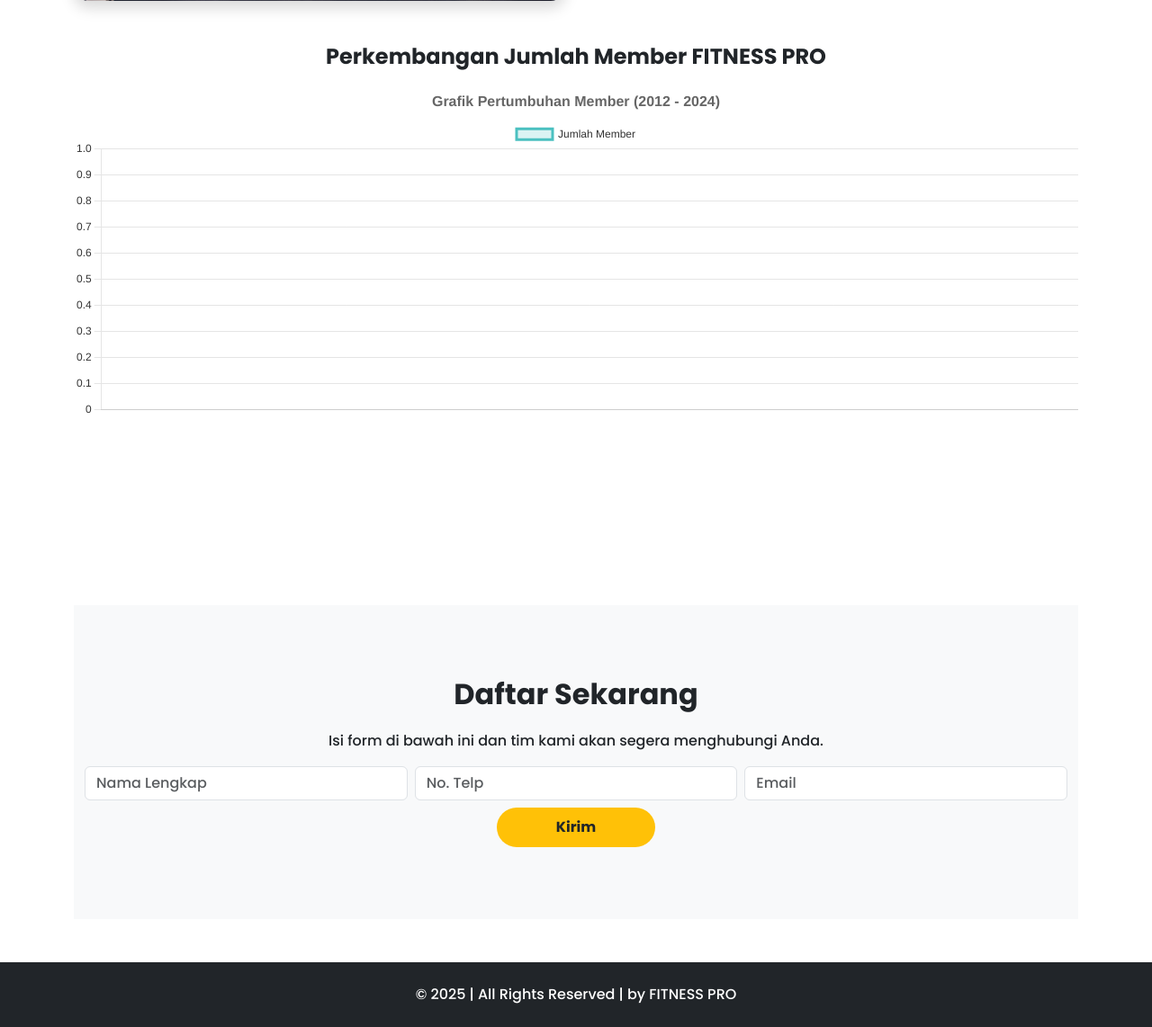
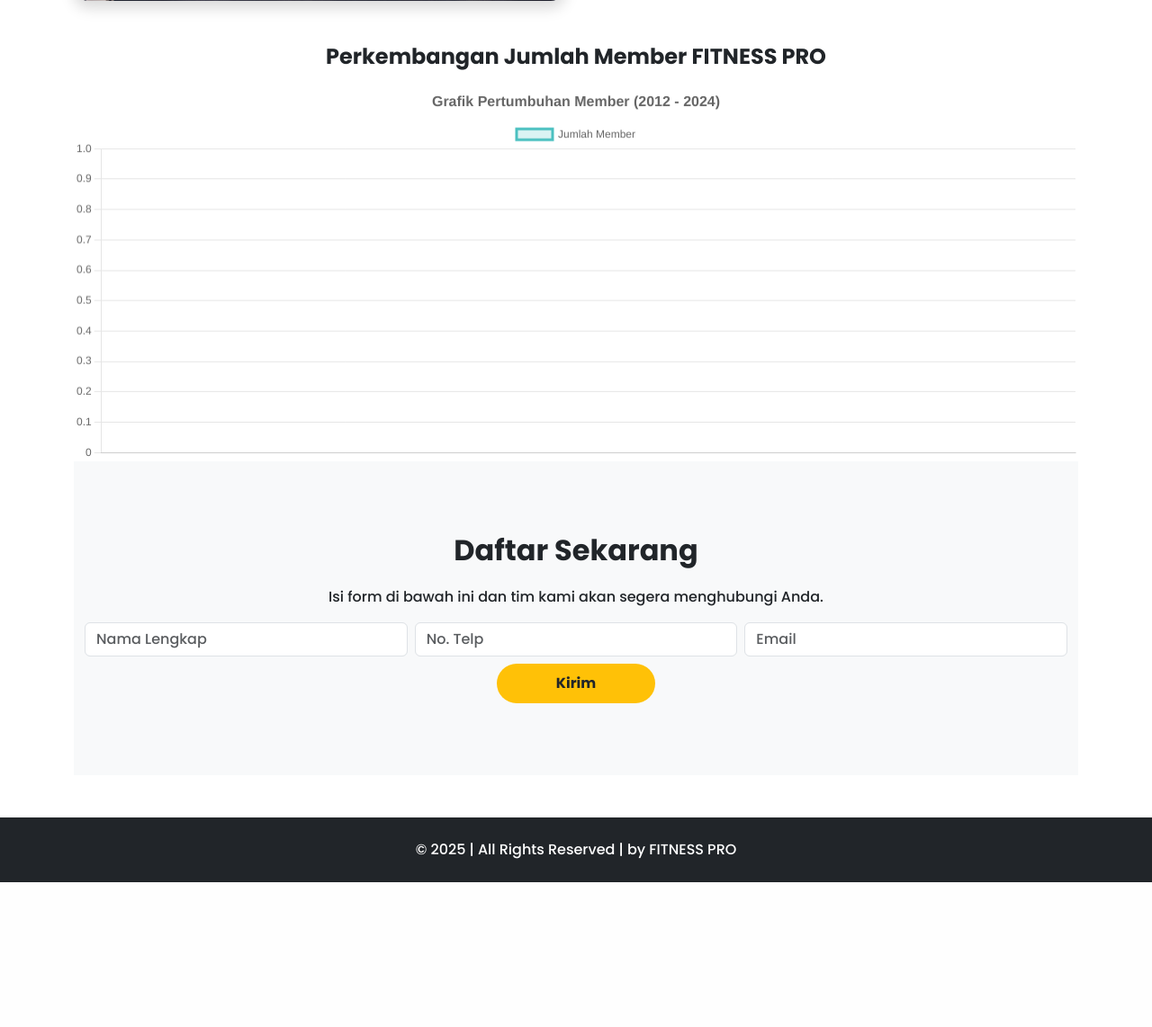
Before and after one commit to yogatamaRadik/BootStrap_CSSFrameWork_Revision, a PHP site: page / in a window 1280 px wide. Shown: the part 2984-4126 px from the top of the page at 90% size. After the commit the page ends 3965 px from the top, so only its background shows below. Run offline with PHP 8.4, Linux system fonts and the light colour scheme; data that the repository does not hold is empty; a map, chart or similar area stays blank.

Commit message:
Berhasil

```diff
--- a/index.php
+++ b/index.php
@@ -6,6 +6,7 @@
     <meta name="viewport" content="width=device-width, initial-scale=1" />
     <title>FitnessPro - GYM & Pusat Kebugaran</title>
 
+    <!-- Bootstrap & Fonts -->
     <link href="https://cdn.jsdelivr.net/npm/bootstrap@5.3.3/dist/css/bootstrap.min.css" rel="stylesheet"
         integrity="sha384-QWTKZyjpPEjISv5WaRU9OFeRpok6YctnYmDr5pNlyT2bRjXh0JMhjY6hW+ALEwIH" crossorigin="anonymous">
     <link href="https://fonts.googleapis.com/css2?family=Poppins:wght@500;600;700&display=swap" rel="stylesheet">
@@ -18,7 +19,6 @@
 
     <!-- MAIN CONTENT -->
     <main>
-
         <!-- HERO SECTION -->
         <?php include("hero_section.php"); ?>
 
@@ -34,65 +34,14 @@
         <!-- PENDAFTARAN SECTION -->
         <?php include("pendaftaran_section.php"); ?>
 
-        <!-- Section Tentang -->
+        <!-- ABOUT SECTION -->
         <?php include("about_section.php"); ?>
 
-        <!-- Chart Section -->
+        <!-- CHART SECTION -->
         <div class="mt-5 text-center">
             <h4 class="fw-bold mb-3">Perkembangan Jumlah Member FITNESS PRO</h4>
-            <canvas id="memberChart" height="100"></canvas>
+            <canvas id="memberChart" width="400" height="150"></canvas>
         </div>
-
-        <script src="https://cdn.jsdelivr.net/npm/chart.js"></script>
-
-        <canvas id="memberChart" width="400" height="200"></canvas>
-
-        <script>
-            fetch('get_member_data.php')
-                .then(response => response.json())
-                .then(chartData => {
-                    const ctx = document.getElementById('memberChart').getContext('2d');
-
-                    new Chart(ctx, {
-                        type: 'line',
-                        data: {
-                            labels: chartData.tahun,  // gunakan 'tahun' sesuai data dari PHP
-                            datasets: [{
-                                label: 'Jumlah Member',
-                                data: chartData.datamember, // gunakan 'datamember' sesuai data dari PHP
-                                borderColor: 'rgb(75, 192, 192)',
-                                backgroundColor: 'rgba(75, 192, 192, 0.2)',
-                                fill: true,
-                                tension: 0.3,
-                                pointRadius: 5
-                            }]
-                        },
-                        options: {
-                            plugins: {
-                                legend: {
-                                    display: true,
-                                    labels: { color: '#333' }
-                                },
-                                title: {
-                                    display: true,
-                                    text: 'Grafik Pertumbuhan Member (2012 - 2024)',
-                                    font: { size: 16 }
-                                }
-                            },
-                            scales: {
-                                y: {
-                                    beginAtZero: true,
-                                    ticks: { color: '#333' }
-                                },
-                                x: {
-                                    ticks: { color: '#333' }
-                                }
-                            }
-                        }
-                    });
-                })
-                .catch(error => console.error('Gagal memuat data chart:', error));
-        </script>
 
         <!-- KONTAK SECTION -->
         <?php include("contact_section.php"); ?>
@@ -105,24 +54,70 @@
         </div>
     </footer>
 
+    <!-- SCRIPT -->
     <script src="https://cdn.jsdelivr.net/npm/bootstrap@5.3.3/dist/js/bootstrap.bundle.min.js"
-        integrity="sha384-YvpcrYf0tY3lHB60NNkmXc5s9fDVZLESaAA55NDzOxhy9GkcIdslK1eN7N6jIeHz" crossorigin="anonymous">
-        </script>
+        integrity="sha384-YvpcrYf0tY3lHB60NNkmXc5s9fDVZLESaAA55NDzOxhy9GkcIdslK1eN7N6jIeHz" crossorigin="anonymous"></script>
 
-    <?php
-    if (isset($_SESSION['nama_penghubung'])) {
-        session_unset();
-        session_destroy();
-    }
-    ?>
+    <script src="https://cdn.jsdelivr.net/npm/chart.js"></script>
 
-    <!-- Script Scroll Restore -->
+    <script>
+        let memberChart;
+
+        function loadChartData() {
+            fetch('get_member_data.php')
+                .then(response => response.json())
+                .then(chartData => {
+                    const ctx = document.getElementById('memberChart').getContext('2d');
+
+                    if (memberChart) {
+                        memberChart.data.labels = chartData.tahun;
+                        memberChart.data.datasets[0].data = chartData.datamember;
+                        memberChart.update();
+                    } else {
+                        memberChart = new Chart(ctx, {
+                            type: 'line',
+                            data: {
+                                labels: chartData.tahun,
+                                datasets: [{
+                                    label: 'Jumlah Member',
+                                    data: chartData.datamember,
+                                    borderColor: 'rgb(75, 192, 192)',
+                                    backgroundColor: 'rgba(75, 192, 192, 0.2)',
+                                    fill: true,
+                                    tension: 0.3,
+                                    pointRadius: 5
+                                }]
+                            },
+                            options: {
+                                plugins: {
+                                    legend: { display: true },
+                                    title: {
+                                        display: true,
+                                        text: 'Grafik Pertumbuhan Member (2012 - 2024)',
+                                        font: { size: 16 }
+                                    }
+                                },
+                                scales: {
+                                    y: { beginAtZero: true },
+                                    x: {}
+                                }
+                            }
+                        });
+                    }
+                })
+                .catch(error => console.error('Gagal memuat data chart:', error));
+        }
+
+        loadChartData();
+
+        setInterval(loadChartData, 1000);
+    </script>
+
     <script>
         window.history.scrollRestoration = "manual";
         window.scrollTo({ top: 0, behavior: "smooth" });
     </script>
 
-    <!-- Script Fade-in Scroll Animation -->
     <script>
         document.addEventListener("DOMContentLoaded", function () {
             const observer = new IntersectionObserver((entries) => {
@@ -138,5 +133,12 @@
         });
     </script>
 
+    <?php
+    if (isset($_SESSION['nama_penghubung'])) {
+        session_unset();
+        session_destroy();
+    }
+    ?>
 </body>
+
 </html>
--- a/koneksi.php
+++ b/koneksi.php
@@ -4,10 +4,8 @@
 $password = "";
 $db = "fitnesspro_db";
 
-// Create connection
 $conn = new mysqli($servername, $username, $password, $db);
 
-// Check connection
 if ($conn->connect_error) {
     die("Connection failed: " . $conn->connect_error);
 }
--- a/pendaftaran_section.php
+++ b/pendaftaran_section.php
@@ -1,3 +1,4 @@
+<!-- PENDAFTARAN SECTION -->
 <section id="pendaftaran" class="bg-white text-center fade-in">
     <div class="container">
         <h2>Membership untuk Anda</h2>
@@ -55,7 +56,7 @@
         <p>Pilih paket yang paling sesuai dengan trainer yang siap membantu anda!</p>
 
         <div class="row g-4 justify-content-center mt-4">
-            <!-- Paket Bulanan -->
+
             <?php
             include("koneksi.php");
             $sql = "SELECT paket_kelas2, harga_paket2, desc1_2, desc2_2  FROM fitnesspro_db.membershipwtrainer_fitnesspro";
--- a/program_section.php
+++ b/program_section.php
@@ -4,8 +4,6 @@
         <p class="text-muted">Kami menawarkan berbagai program untuk semua level kebugaran.</p>
 
         <div class="row g-4 align-items-stretch mt-4 justify-content-center">
-            <!-- Card 1 -->
-
             <?php
             include("koneksi.php");
             $sql = "SELECT nama_kelas, desc_kelas, gambar_kelas  FROM fitnesspro_db.program_fitnesspro";
```
